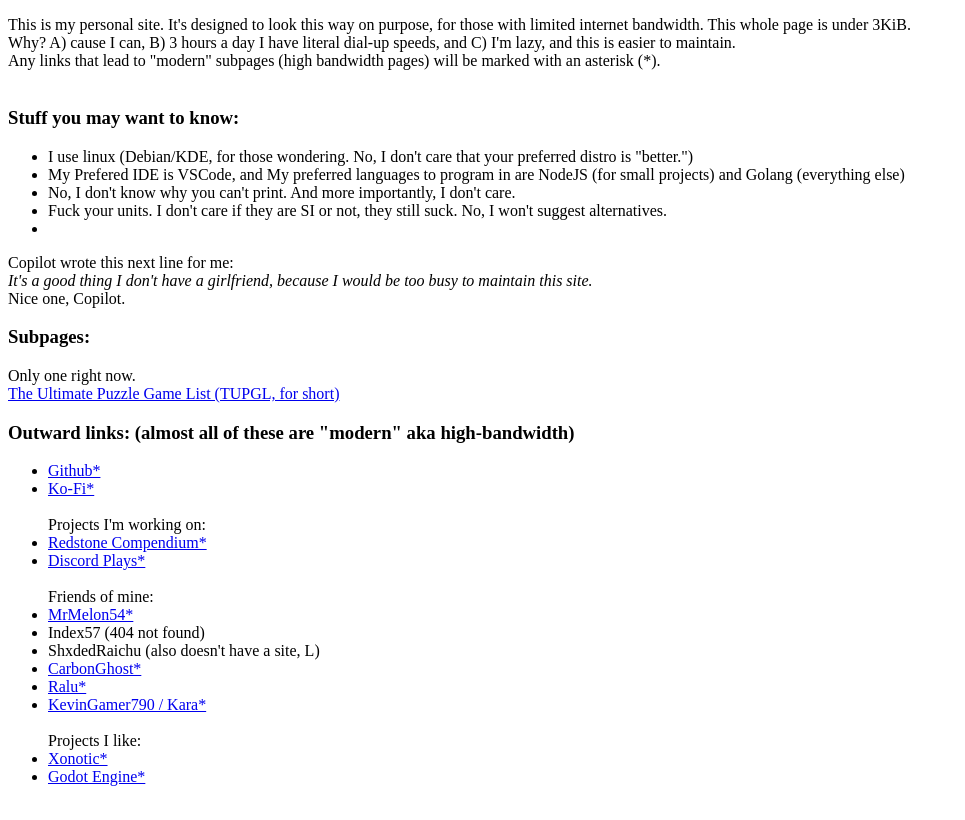
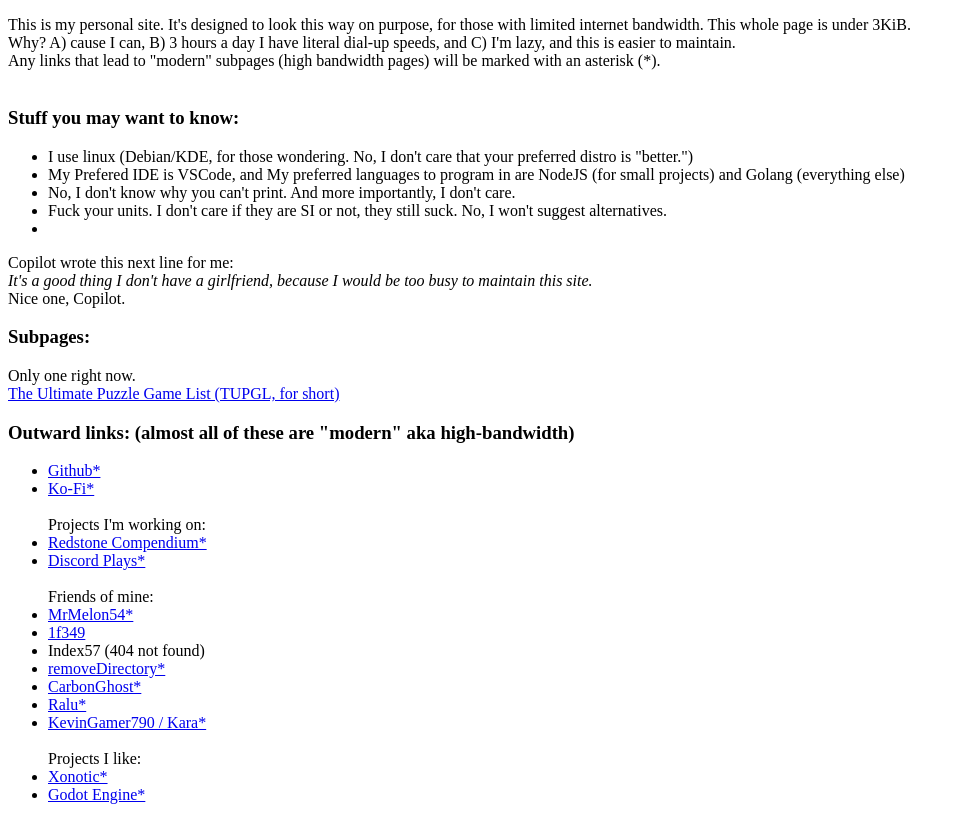
Before and after one commit to Kikithecat12345/website, a plain HTML site: page index.html in a window 1280 px wide. Shown: the part 91-911 px from the top of the page, without its empty margins (0-965 px from the left). Drawn offline with Linux system fonts and the light colour scheme.

Commit message:
link you electric boobjelly

```diff
--- a/index.html
+++ b/index.html
@@ -30,8 +30,9 @@ Only one right now. <br />
     <li><a href="//discord-plays.xyz">Discord Plays*</a></li>
     <br /> Friends of mine:
     <li><a href="//mrmelon54.com">MrMelon54*</a></li>
+    <li><a href="//1f349.net">1f349</a></li>
     <li>Index57 (404 not found)</li>
-    <li>ShxdedRaichu (also doesn't have a site, L)</li>
+    <li><a href="//remove.directory">removeDirectory*</a></li>
     <li><a href="//prosperitymc.net">CarbonGhost*</a></li>
     <li><a href="//ralu.carrd.co/">Ralu*</a></li>
     <li><a href="//kara790.com">KevinGamer790 / Kara*</a></li>
```
